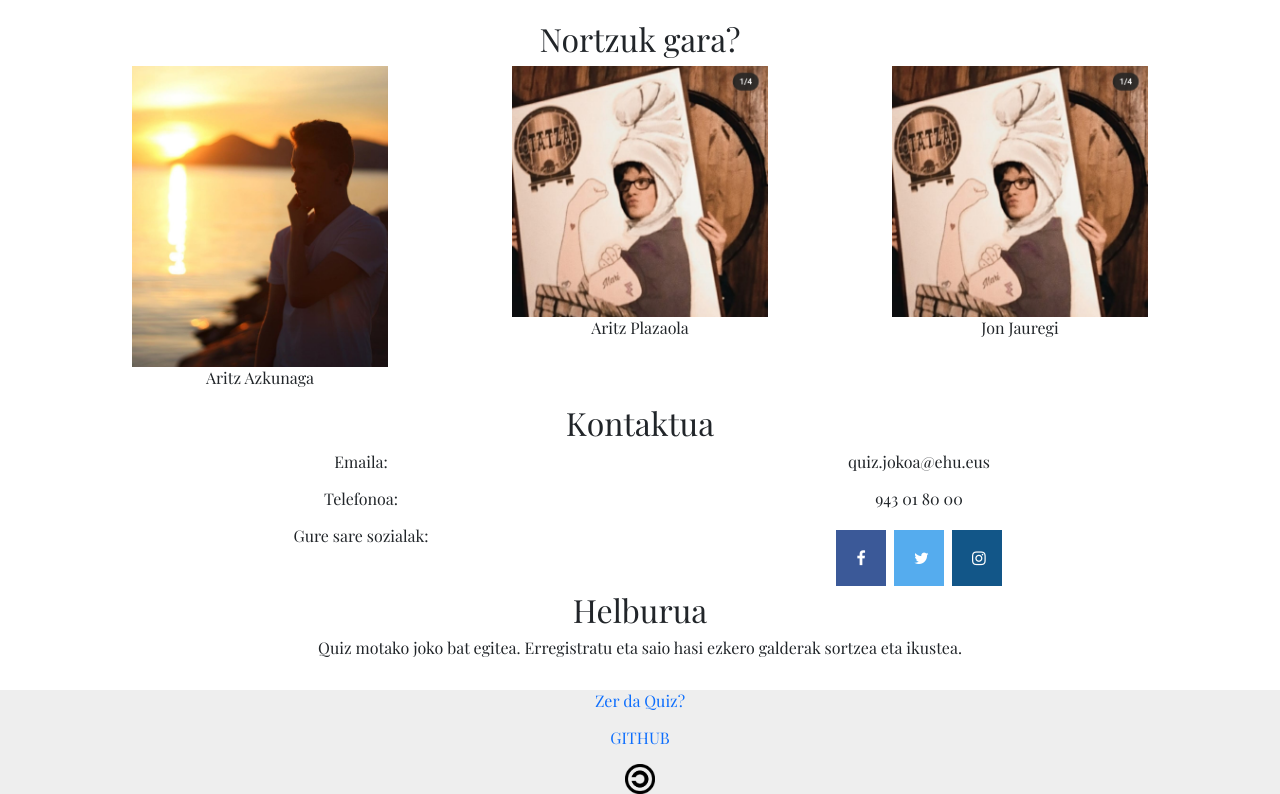
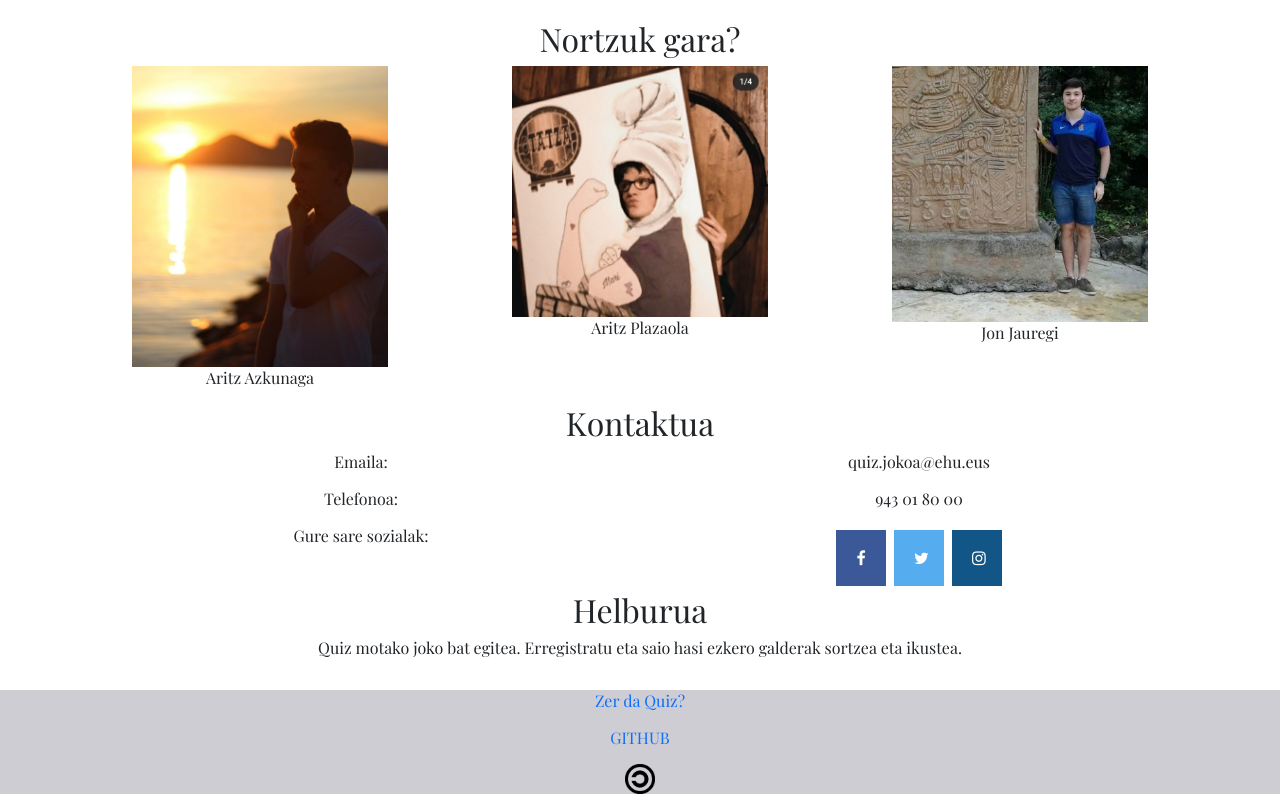
Before and after one commit to Azkunaga/PKE, a PHP site: page /Credits.php in a window 1280 px wide. Shown: the part 138-932 px from the top of the page. Run offline with PHP 8.4, Linux system fonts and the light colour scheme; some libraries are stand-ins or nearby versions.

Commit message:
amaituta

```diff
--- a/php/Credits.php
+++ b/php/Credits.php
@@ -27,7 +27,7 @@
 			<p>Aritz Plazaola</p>
 		  </div>
 		  <div class="col-4">
-			<img class="img-responsive" src="../images/poxito.jpg" style="width: 20vmax">
+			<img class="img-responsive" src="../images/jon.jpg" style="width: 20vmax">
 			<p>Jon Jauregi</p>
 		  </div>
 	  </div>
--- a/styles/Style.css
+++ b/styles/Style.css
@@ -123,7 +123,7 @@ section{
 }
 
 footer{
-  background: #eee;
+  background: #CDCDD3;
   text-align: center;
   position: absolute;
   bottom: 0;
```
Also changed, not shown: images/jon.jpg (added).
